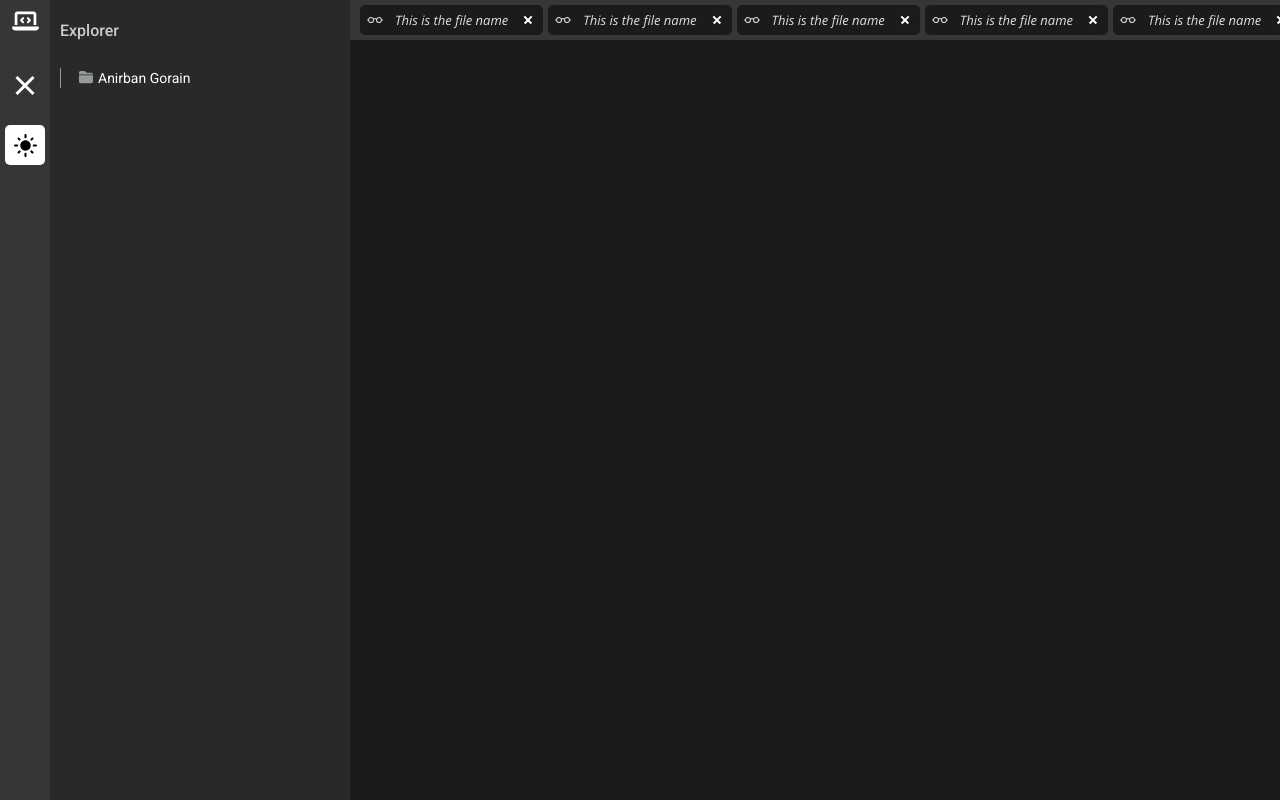
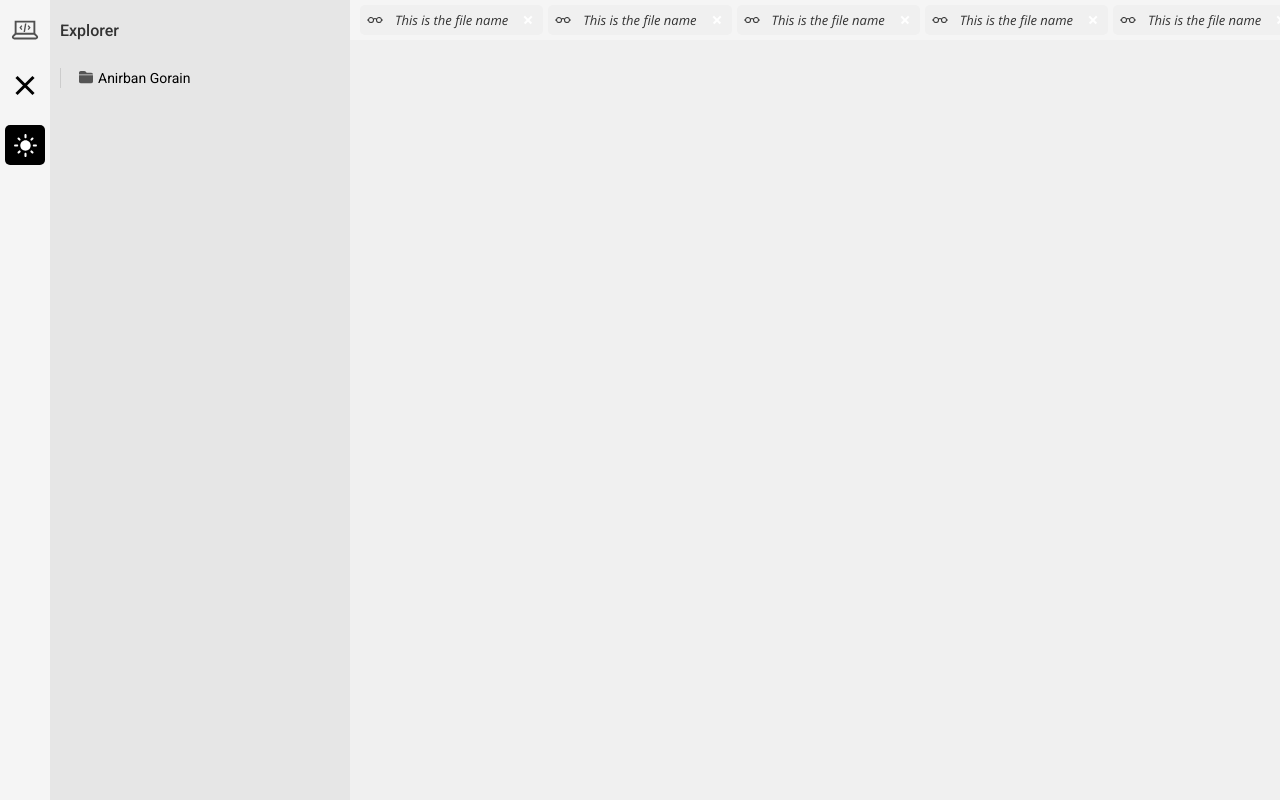
Before and after one commit to Anirban-Gorain/Portfolio, a React (Vite) app: page / in a window 1280 px wide. Built offline with nearby package versions, Linux system fonts and the light colour scheme.

Commit message:
Theme toggle button functionality is achived

```diff
--- a/src/components/ThemeToggleButton/ThemeToggleButton.jsx
+++ b/src/components/ThemeToggleButton/ThemeToggleButton.jsx
@@ -4,25 +4,26 @@ import { MdOutlineDarkMode } from "react-icons/md";
 import { MdLightMode } from "react-icons/md";
 import { memo } from "react";
 
-const ThemeToggleButton = ({ onChange }) => {
-  const [theme, setTheme] = useState({ theme: "dark" });
+const ThemeToggleButton = () => {
+  const [isDarkMode, setIsDarkMode] = useState(true);
 
   console.log("ThemeToggleButton rerendering....");
 
   useEffect(() => {
-    if (onChange) onChange(theme);
-  }, [theme.theme]);
+    document.documentElement.setAttribute(
+      "data-theme",
+      `${isDarkMode ? "light" : "dark"}`
+    );
+  }, [isDarkMode]);
 
   function themeChangeHandler() {
-    setTheme((state) =>
-      state.theme === "dark" ? { theme: "light" } : { theme: "dark" }
-    );
+    setIsDarkMode((mode) => !mode);
   }
 
   return (
     <div className="toggle-button-container">
       <button onClick={themeChangeHandler}>
-        {theme.theme == "dark" ? <MdLightMode /> : <MdOutlineDarkMode />}
+        {isDarkMode == true ? <MdLightMode /> : <MdOutlineDarkMode />}
       </button>
     </div>
   );
--- a/src/index.css
+++ b/src/index.css
@@ -5,7 +5,23 @@
   user-select: none;
 }
 
-:root {
+[data-theme="light"] {
+  --hard-dark-background: rgb(240, 240, 240);
+  --heading-color: rgb(50, 50, 50);
+  --icon-color: rgb(80, 80, 80);
+  --medium-dark-background: rgb(230, 230, 230);
+  --easy-dark-background: rgb(245, 245, 245);
+  --hamburger-line-color: #000;
+  --theme-button-background: #000;
+  --theme-button-color: #fff;
+  --file-explorer-left-border: #ccc;
+  --file-explorer-icon-color: #555;
+  --file-explorer-color: #000;
+  --file-explorer-hover-background-color: rgb(220, 220, 220);
+  --file-name-color: #333;
+}
+
+[data-theme="dark"] {
   --hard-dark-background: rgb(27, 27, 27);
   --heading-color: rgb(205, 205, 205);
   --icon-color: rgb(205, 205, 205);
--- a/src/main-structure/MainStructure.jsx
+++ b/src/main-structure/MainStructure.jsx
@@ -1,3 +1,4 @@
+import { LiaLaptopCodeSolid } from "react-icons/lia";
 import "./main-structure.css";
 import Hamburger from "../components/Hamburger/Hamburger";
 import ThemeToggleButton from "../components/ThemeToggleButton/ThemeToggleButton";
@@ -15,7 +16,7 @@ export default function MainStructure() {
     <div className="app-container">
       <div className="menu-bar">
         <div className="menu-section app-logo-section">
-          <img src="../../public/laptop-code-solid.svg" />
+          <LiaLaptopCodeSolid />
         </div>
         <div className="menu-section hamburger-button-section">
           <Hamburger
--- a/src/main-structure/main-structure.css
+++ b/src/main-structure/main-structure.css
@@ -16,7 +16,6 @@
 .app-container .menu-bar .menu-section {
   width: 100%;
   aspect-ratio: 1 / 1;
-  /* background: rgb(48, 46, 46); */
 }
 
 .app-container .menu-bar .app-logo-section {
@@ -24,10 +23,10 @@
   justify-content: center;
 }
 
-.app-container .menu-bar .app-logo-section img {
-  aspect-ratio: 1 / 1;
-  width: 27px;
-  margin-bottom: 8px;
+.app-container .menu-bar .app-logo-section {
+  font-size: 30px;
+  padding-top: 15px;
+  color: var(--icon-color);
 }
 
 .app-container .menu-bar .hamburger-button-section {
```
